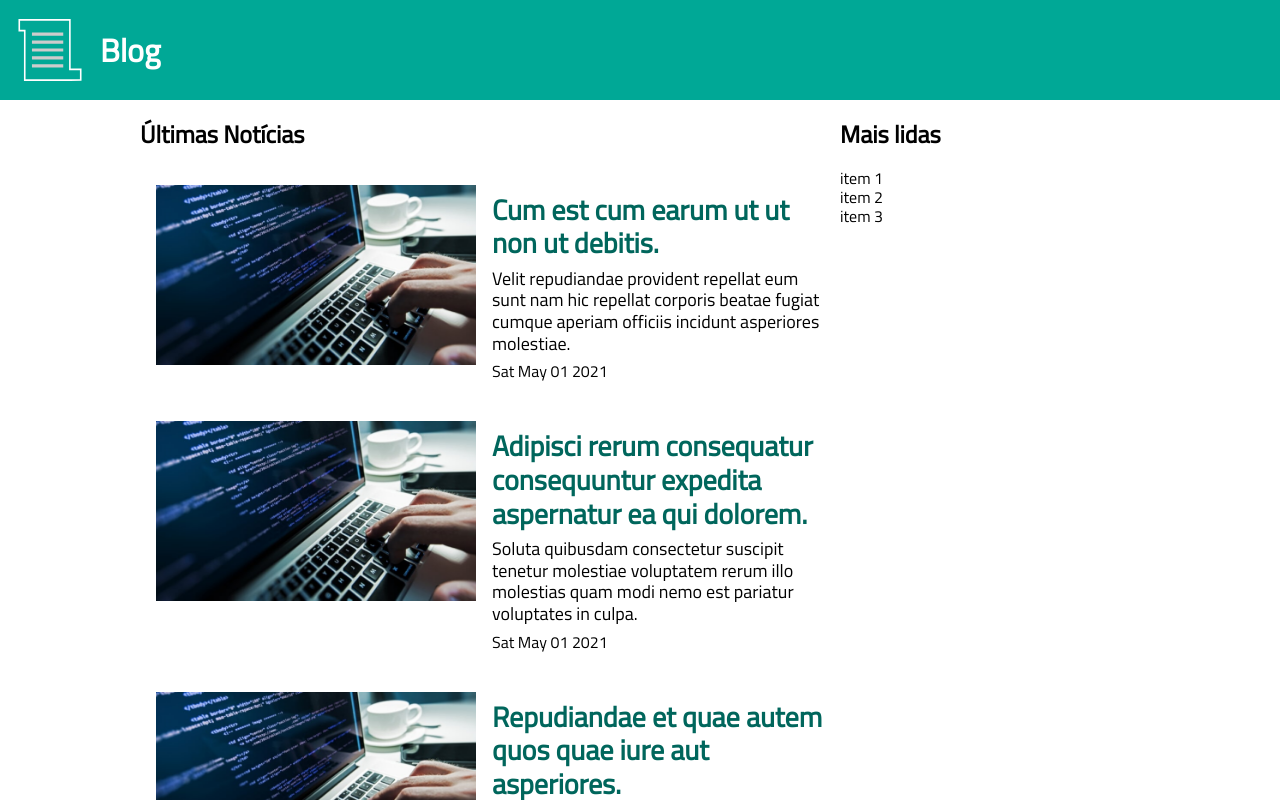
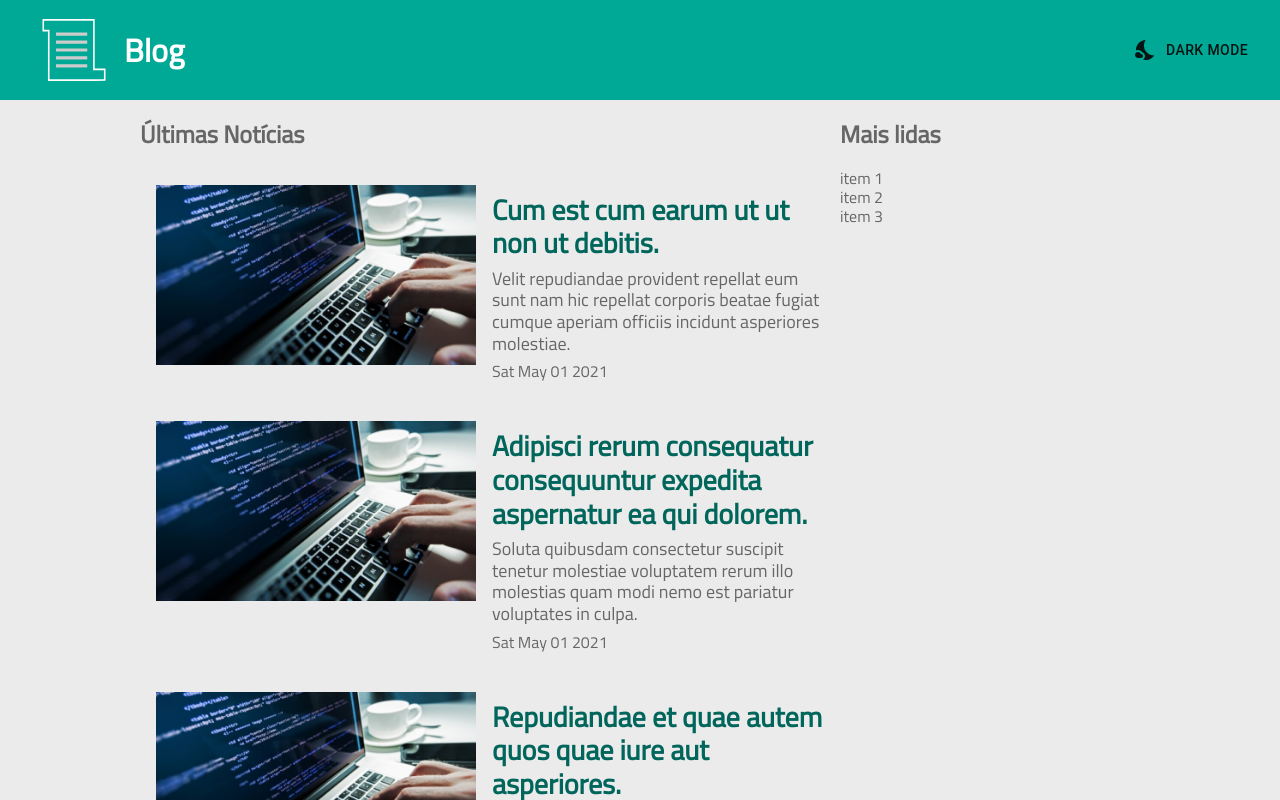
Before and after one commit to carvalho-rafael/blog, a Next.js app: page / in a window 1280 px wide. Shown: the top 800 px of the page. Built offline with nearby package versions, Linux system fonts and the light colour scheme; data requests are answered from the project's data file.

Commit message:
set up dark mode

```diff
--- a/components/navbar/index.tsx
+++ b/components/navbar/index.tsx
@@ -1,8 +1,15 @@
+import { Button, Container } from '@material-ui/core'
+import { NightsStay, WbSunny } from '@material-ui/icons'
 import Link from 'next/link'
-import { NavBarContainer, NavBarHeader } from './styles'
+import { useContext } from 'react'
+import { CustomThemeContext } from '../../contexts/customThemeProvider'
+import { NavBarContainer, NavBarHeader, NavBarWrapper } from './styles'
 
 export default function NavBar({ title = '' }) {
+    const { toggleTheme, theme } = useContext(CustomThemeContext)
+
     return (
+        <NavBarWrapper>
             <NavBarContainer>
                 <NavBarHeader>
                     <Link href="/">
@@ -12,6 +19,20 @@ export default function NavBar({ title = '' }) {
                         </a>
                     </Link>
                 </NavBarHeader>
+                <Button onClick={toggleTheme} style={{ marginLeft: 'auto' }}>
+                    {theme === 'light' ? (
+                        <>
+                            <NightsStay />
+                            <span style={{ marginLeft: '.5rem' }}>Dark Mode</span>
+                        </>
+                    ) : (
+                        <>
+                            <WbSunny htmlColor="yellow" />
+                            <span style={{ color: "yellow", marginLeft: '.5rem' }}>Light Mode</span>
+                        </>
+                    )}
+                </Button>
             </NavBarContainer>
+        </NavBarWrapper>
     )
 }
--- a/components/navbar/styles.ts
+++ b/components/navbar/styles.ts
@@ -1,12 +1,17 @@
+import { Container } from '@material-ui/core'
 import styled from 'styled-components'
 
-export const NavBarContainer = styled.div`
+export const NavBarWrapper = styled.div`
     display: flex;
     height: 100px;
     width: 100%;
 
     color: ${props => props.theme.textLight};
     background: ${props => props.theme.primary};
+`
+
+export const NavBarContainer = styled(Container)`
+    display: flex!important;
 `
 
 export const NavBarHeader = styled.header`
--- /dev/null
+++ b/contexts/customThemeProvider.tsx
@@ -0,0 +1,30 @@
+import { createContext, useState } from "react";
+import { lightTheme, darkTheme } from '../styles/theme'
+import { ThemeProvider } from 'styled-components'
+
+type CustomThemeContextData = {
+    theme: string,
+    toggleTheme: () => void
+}
+
+export const CustomThemeContext = createContext({} as CustomThemeContextData)
+
+export default function CustomThemeProvider({ children }) {
+    const [theme, setTheme] = useState('light');
+
+    function toggleTheme() {
+        setTheme(prevState => prevState === 'light' ? 'dark' : 'light')
+    }
+
+    return (
+        <CustomThemeContext.Provider
+            value={{
+                theme,
+                toggleTheme
+            }}>
+            <ThemeProvider theme={theme === 'light' ? lightTheme : darkTheme}>
+                {children}
+            </ThemeProvider>
+        </CustomThemeContext.Provider>
+    )
+}
--- a/pages/_app.tsx
+++ b/pages/_app.tsx
@@ -1,13 +1,14 @@
 
 import GlobalStyle from "../styles/globalStyle"
-import { Theme } from '../styles/theme'
-import { ThemeProvider } from 'styled-components'
 
 import Router from "next/router";
-import React, { useEffect } from "react";
+import React, { useContext, useEffect } from "react";
+import ThemeSwitchProvider, { CustomThemeContext } from "../contexts/customThemeProvider";
 
 export default function App({ Component, pageProps }) {
   const [loading, setLoading] = React.useState(false);
+  const { theme } = useContext(CustomThemeContext);
+
   React.useEffect(() => {
     const start = () => {
       setLoading(true);
@@ -35,10 +36,10 @@ export default function App({ Component, pageProps }) {
 
   return (
     <>
-        <ThemeProvider theme={Theme}>
+      <ThemeSwitchProvider>
           <Component {...pageProps} />
           <GlobalStyle />
-        </ThemeProvider>
+      </ThemeSwitchProvider>
     </>
   );
 }
--- a/styles/globalStyle.ts
+++ b/styles/globalStyle.ts
@@ -8,6 +8,8 @@ html,
     margin: 0;
     font-family: 'Titillium Web', sans-serif;
     line-height: 1.2;
+    background: ${props => props.theme.background};
+    color: ${props => props.theme.text};
 }
 
 a {
--- a/styles/theme.ts
+++ b/styles/theme.ts
@@ -1,4 +1,4 @@
-export const Theme = {
+export const lightTheme = {
     primary: '#00A896',
     primaryDark: '#00665C',
     primaryLight: '#ADFFF7',
@@ -13,3 +13,19 @@ export const Theme = {
     success: '#22bb33',
     error: '#bb2124'
 }
+
+export const darkTheme = {
+    primary: '#00A896',
+    primaryDark: '#00665C',
+    primaryLight: '#ADFFF7',
+    secondary: '#FCC8B2',
+    secondaryDark: '#FAA079',
+    secondaryLight: '#FEF0EB',
+    background: '#222222',
+    background2: '#111111',
+    text: '#d2d2d2',
+    textDark: '#ccc',
+    textLight: '#ffffff',
+    success: '#22bb33',
+    error: '#bb2124'
+}
```
Lines whose indentation alone changed are shown as unchanged.
